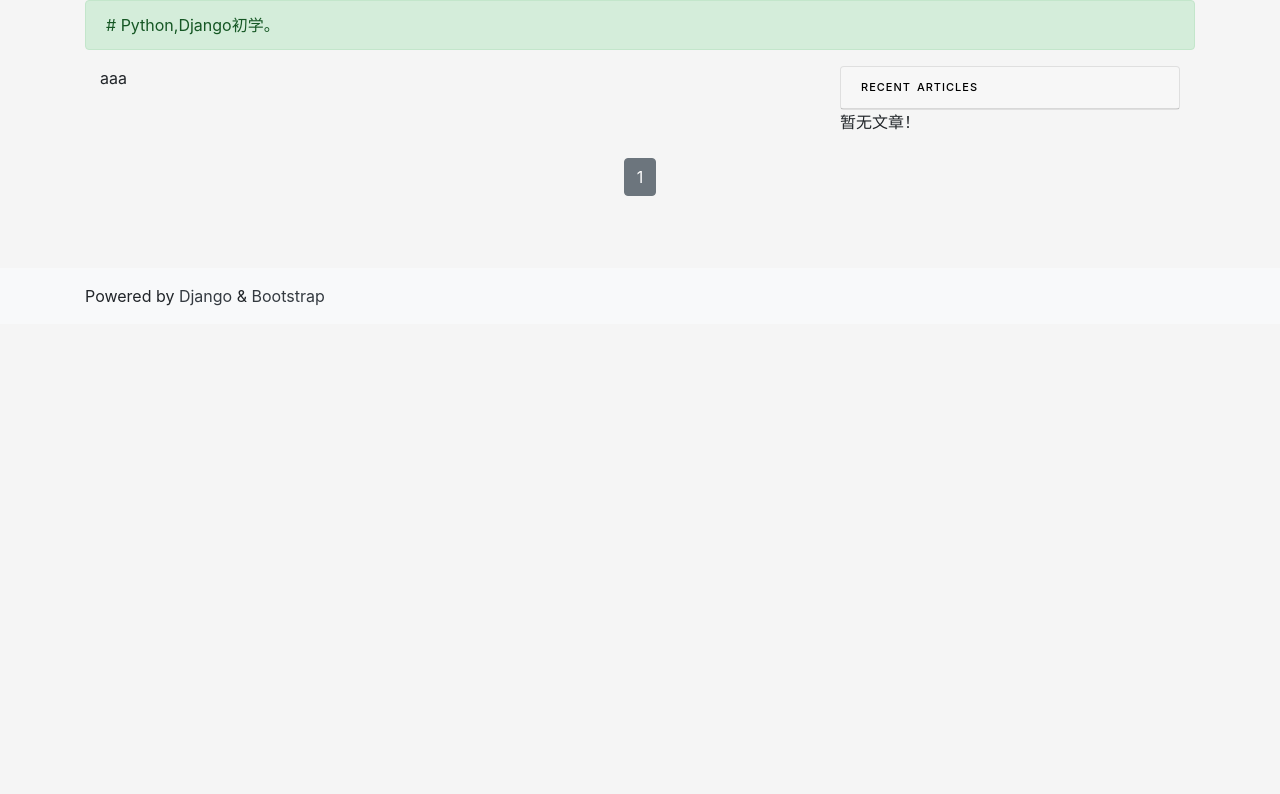
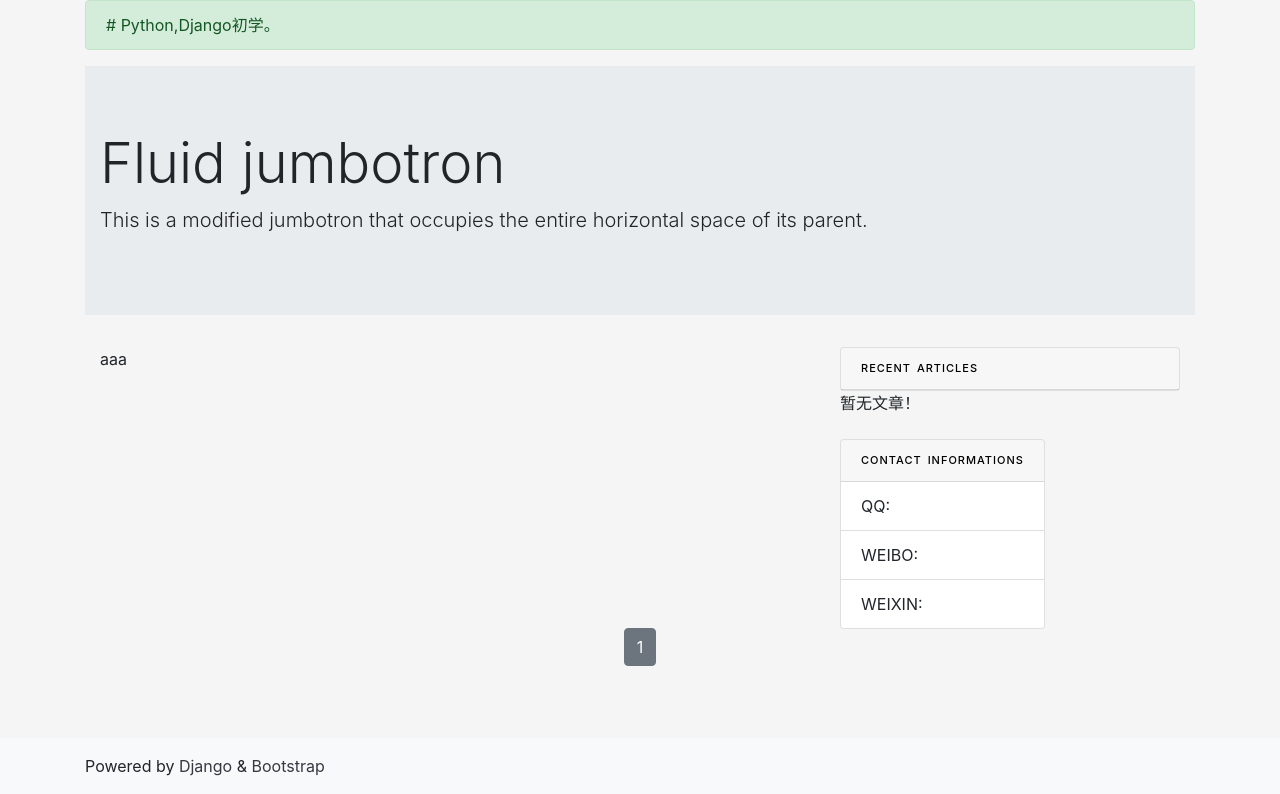
Before and after one commit to pangzix/myblog, a Django app: page / in a window 1280 px wide. Shown: the part 70-864 px from the top of the page. Before the commit the page ends 376 px from the top, so only its background shows below. Run offline with Django 3.2, Linux system fonts and the light colour scheme; data that the repository does not hold is empty; some libraries are stand-ins or nearby versions.

Commit message:
contact informations

```diff
--- a/templates/article/index.html
+++ b/templates/article/index.html
@@ -23,12 +23,21 @@
 <body style="background-color: whitesmoke;padding-top: 70px;">
 {% include 'header.html' %}
 <div class="container ">
+
+<!--<div class="d-flex fixed-full">
+<img src="https://images.pexels.com/photos/673865/pexels-photo-673865.jpeg?auto=compress&cs=tinysrgb&dpr=2&h=650&w=940" class="img-fluid"  alt="responsive image">
+</div>-->
+
 <div class="alert alert-success" role="alert">
   # Python,Django初学。
 </div>
-<!--<div class="d-flex fixed-full">
-<img src="https://images.pexels.com/photos/673865/pexels-photo-673865.jpeg?auto=compress&cs=tinysrgb&dpr=2&h=650&w=940" class="img-fluid"  alt="responsive image">
-</div>-->
+<div class="jumbotron jumbotron-fluid">
+  <div class="container" >
+    <h1 class="display-4">Fluid jumbotron</h1>
+    <p class="lead">This is a modified jumbotron that occupies the entire horizontal space of its parent.</p>
+  </div>
+</div>
+
 <!-- 定义放置文章标题的div容器 -->
 <div class="content-body " >
     <div class="container">
@@ -66,7 +75,7 @@
 
             <aside class="col-md-4">
                  {% show_recent_articles %}
-
+                {% show_contactings %}
             </aside>
 
         </div>
```
